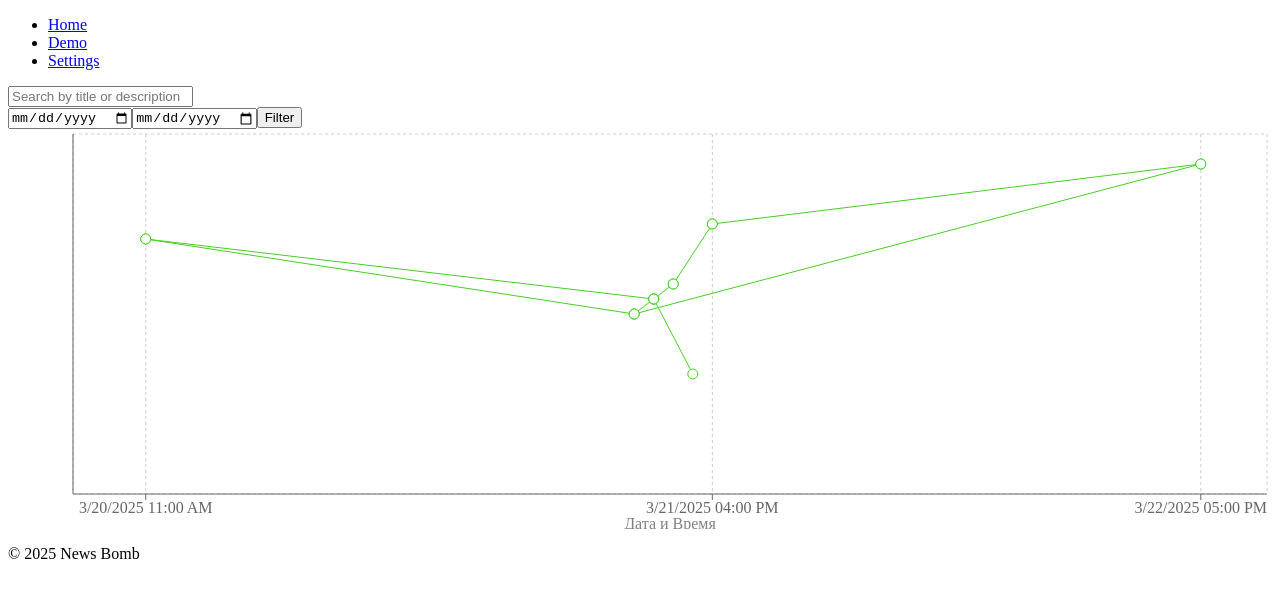
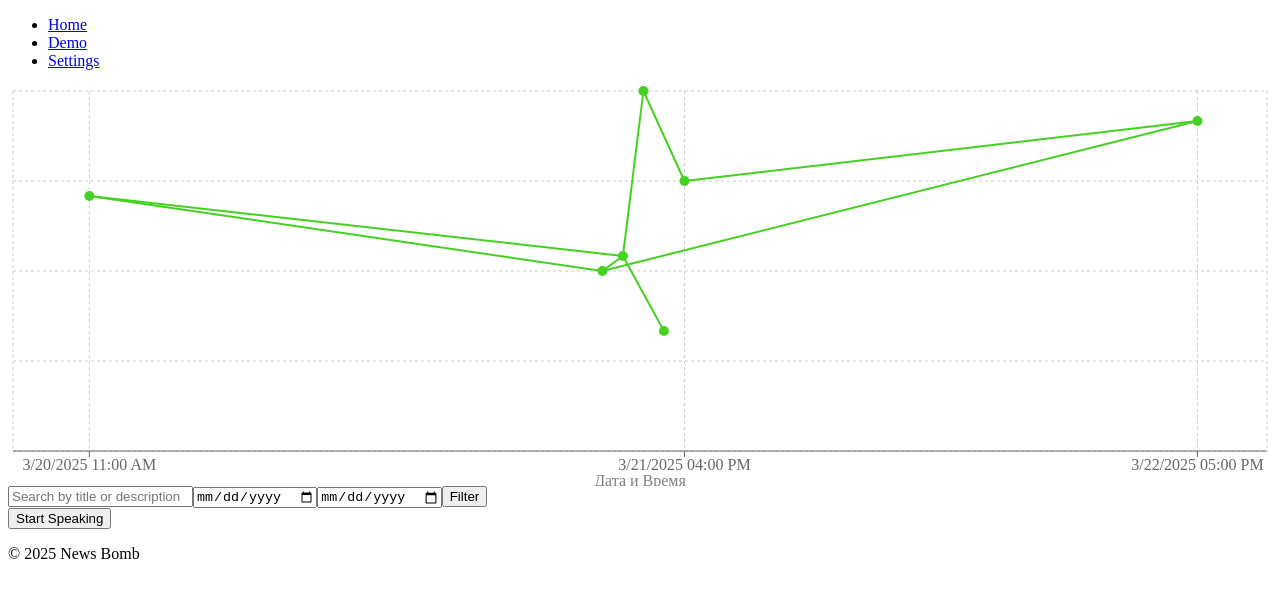
Before and after one commit to ifysglbiydgfifs/news-bomb, a React (Create React App) app: page / in a window 1280 px wide. Shown: the top 598 px of the page. Built offline with nearby package versions, Linux system fonts and the light colour scheme; data requests are answered from the project's data file.

Commit message:
BFS for voice acting added/filters removed to RouteMenu

```diff
--- a/db.json
+++ b/db.json
@@ -19,10 +19,10 @@
       "title": "News 13",
       "summary": "Brief summary of the news 13",
       "time": "2025-03-21T13:00:00Z",
-      "lineTo": "14,8"
+      "lineTo": "24,8"
     },
     {
-      "id": 14,
+      "id": 24,
       "title": "News 14",
       "summary": "Brief summary of the news 14",
       "time": "2025-03-21T14:00:00Z",
--- a/package.json
+++ b/package.json
@@ -19,7 +19,7 @@
   },
   "scripts": {
     "start": "react-scripts start",
-    "build": "react-scripts build",
+    "build": "react-scripts build --omit=dev",
     "test": "react-scripts test",
     "eject": "react-scripts eject"
   },
--- a/src/Chart.js
+++ b/src/Chart.js
@@ -1,32 +1,27 @@
 import React, { useMemo } from 'react';
 import { LineChart, Line, XAxis, YAxis, CartesianGrid, Tooltip, ResponsiveContainer } from 'recharts';
-import { CustomTooltip } from './CustomTooltip';
+import { CustomTooltip } from './utils/CustomTooltip';
 
-const Chart = ({ posts }) => {
+const Chart = ({ posts, spokenPosts, highlightedLines }) => {
     const postMap = posts.reduce((map, post) => {
         map[post.id] = post;
         return map;
     }, {});
 
-    const lines = [];
-
-    posts.forEach(post => {
-        if (post.lineTo.length > 0) {
+    const lines = posts.reduce((acc, post) => {
         post.lineTo.forEach(targetId => {
             const targetPost = postMap[targetId];
             if (targetPost) {
-                    lines.push({
-                        from: post,
-                        to: targetPost,
-                    });
+                acc.push({ from: post, to: targetPost });
             }
         });
-        }
-    });
+        return acc;
+    }, []);
 
     const lineColor = useMemo(() => `#${Math.floor(Math.random() * 0xFFFFFF).toString(16).padStart(6, '0')}`, []);
 
     return (
+        <div className="w-full">
             <ResponsiveContainer width="100%" height={400}>
                 <LineChart data={posts}>
                     <CartesianGrid strokeDasharray="3 3" />
@@ -40,31 +35,44 @@ const Chart = ({ posts }) => {
                         label={{ value: "Дата и Время", position: "insideBottom", offset: -5 }}
                         ticks={posts.map(post => post.time)}
                     />
-                <YAxis
-                    type="number"
-                    dataKey="id"
-                    tick={false}
-                    label={{ value: "", angle: -90, position: 'insideLeft' }}
-                />
-                <Tooltip content={<CustomTooltip />} />
+                    <YAxis hide={true} />
+                    {/* Убираем стандартный tooltip и используем только CustomTooltip */}
+                    <Tooltip content={<CustomTooltip />} cursor={false} />
 
-                {lines.map((line, index) => (
+                    {lines.map((line, index) => {
+                        const isHighlighted = highlightedLines.has(`${line.from.id}-${line.to.id}`);
+                        return (
                             <Line
                                 key={index}
                                 type="monotone"
                                 data={[
-                            { time: line.from.time, id: line.from.id, title: line.from.title, summary: line.from.summary, timeText: line.from.time },
-                            { time: line.to.time, id: line.to.id, title: line.to.title, summary: line.to.summary, timeText: line.to.time }
+                                    { time: line.from.time, id: line.from.id },
+                                    { time: line.to.time, id: line.to.id }
                                 ]}
                                 dataKey="id"
                                 stroke={lineColor}
-                        dot={{ r: 5 }}
-                        activeDot={{ r: 8 }}
+                                strokeWidth={isHighlighted ? 4 : 2}
+                                dot={false}
+                                activeDot={false}
                                 isAnimationActive={false}
+                            />
+                        );
+                    })}
+
+                    {posts.map((post) => (
+                        <Line
+                            key={post.id}
+                            type="monotone"
+                            data={[post]}
+                            dataKey="id"
+                            stroke="transparent"
+                            dot={{ r: spokenPosts.has(post.id) ? 10 : 5, fill: lineColor }}
+                            activeDot={{ r: spokenPosts.has(post.id) ? 10 : 5 }}
                         />
                     ))}
                 </LineChart>
             </ResponsiveContainer>
+        </div>
     );
 };
 
--- /dev/null
+++ b/src/components/RouteMenu.js
@@ -0,0 +1,58 @@
+import React from 'react';
+
+const RouteMenu = ({
+                       searchQuery,
+                       handleSearch,
+                       startDate,
+                       endDate,
+                       handleFilter,
+                       setStartDate,
+                       setEndDate,
+                       handleSpeakPosts,
+                       isSpeaking,
+                   }) => {
+    return (
+        <div className="fixed bottom-0 left-0 w-full bg-white p-4 border-t shadow-lg">
+            <div className="flex flex-col sm:flex-row sm:space-x-4 items-center justify-between">
+                <div className="flex flex-col sm:flex-row sm:space-x-4 items-center">
+                    <input
+                        type="text"
+                        value={searchQuery}
+                        onChange={handleSearch}
+                        placeholder="Search by title or description"
+                        className="p-2 border rounded mb-4 sm:mb-0 lg:w-96 w-full"
+                    />
+
+                    <input
+                        type="date"
+                        value={startDate}
+                        onChange={(e) => setStartDate(e.target.value)}
+                        className="p-2 border rounded mb-4 sm:mb-0 w-full sm:w-40"
+                    />
+                    <input
+                        type="date"
+                        value={endDate}
+                        onChange={(e) => setEndDate(e.target.value)}
+                        className="p-2 border rounded w-full sm:w-40"
+                    />
+                    <button
+                        onClick={handleFilter}
+                        className="p-2 bg-blue-500 text-white rounded w-full sm:w-auto"
+                    >
+                        Filter
+                    </button>
+                </div>
+
+                <button
+                    onClick={handleSpeakPosts}
+                    disabled={isSpeaking}
+                    className={`p-2 rounded w-full sm:w-auto ${isSpeaking ? 'bg-gray-400' : 'bg-blue-500 text-white'}`}
+                >
+                    {isSpeaking ? 'Speaking...' : 'Start Speaking'}
+                </button>
+            </div>
+        </div>
+    );
+};
+
+export default RouteMenu;
--- a/src/pages/Home.js
+++ b/src/pages/Home.js
@@ -1,8 +1,8 @@
 import React, { useState, useEffect } from 'react';
 import Chart from '../Chart';
-import Header from '../components/Header';
-import PostFilter from '../PostFilter';
-
+import RouteMenu from '../components/RouteMenu';
+import PostFilter from '../utils/PostFilter';
+import { speakPosts, highlightConnections } from '../utils/BFS';
 
 const Home = () => {
     const [posts, setPosts] = useState([]);
@@ -10,6 +10,9 @@ const Home = () => {
     const [searchQuery, setSearchQuery] = useState('');
     const [startDate, setStartDate] = useState('');
     const [endDate, setEndDate] = useState('');
+    const [isSpeaking, setIsSpeaking] = useState(false);
+    const [spokenPosts, setSpokenPosts] = useState(new Set());
+    const [highlightedLines, setHighlightedLines] = useState(new Set());
 
     useEffect(() => {
         fetch('http://localhost:3001/posts')
@@ -36,9 +39,26 @@ const Home = () => {
         setFilteredPosts(filtered);
     };
 
+    const handleSpeakPosts = () => {
+        if (!isSpeaking) {
+            setIsSpeaking(true);
+            speakPosts(filteredPosts, setSpokenPosts, setHighlightedLines);
+        }
+    };
+
+    useEffect(() => {
+        const highlighted = highlightConnections(filteredPosts, spokenPosts);
+        setHighlightedLines(highlighted);
+    }, [spokenPosts, filteredPosts]);
+
     return (
         <div className="min-h-screen bg-gray-100 flex flex-col justify-center items-center p-4">
-            <Header
+            <Chart
+                posts={filteredPosts}
+                spokenPosts={spokenPosts}
+                highlightedLines={highlightedLines}
+            />
+            <RouteMenu
                 searchQuery={searchQuery}
                 handleSearch={handleSearch}
                 startDate={startDate}
@@ -46,8 +66,9 @@ const Home = () => {
                 handleFilter={handleFilter}
                 setStartDate={setStartDate}
                 setEndDate={setEndDate}
+                handleSpeakPosts={handleSpeakPosts}
+                isSpeaking={isSpeaking}
             />
-            <Chart posts={filteredPosts} />
         </div>
     );
 };
--- /dev/null
+++ b/src/utils/BFS.js
@@ -0,0 +1,64 @@
+export const speakPosts = async (posts, setSpokenPosts, setHighlightedLines) => {
+    const postMap = posts.reduce((map, post) => {
+        map[post.id] = post;
+        return map;
+    }, {});
+
+    const visited = new Set();
+    const queue = [];
+
+    if (posts.length > 0) {
+        queue.push(posts[0]);
+    }
+
+    const speakPost = (post) => {
+        return new Promise((resolve) => {
+            const speech = new SpeechSynthesisUtterance(`${post.title}. ${post.summary}`);
+            speech.lang = 'en-US';
+
+            speech.onend = () => {
+                resolve(post);
+            };
+
+            window.speechSynthesis.speak(speech);
+        });
+    };
+
+    const processQueue = async () => {
+        while (queue.length > 0) {
+            const currentPost = queue.shift();
+
+            if (!visited.has(currentPost.id)) {
+                await speakPost(currentPost);
+                visited.add(currentPost.id);
+
+                setSpokenPosts(prev => new Set([...prev, currentPost.id]));
+
+                currentPost.lineTo.forEach((targetId) => {
+                    const targetPost = postMap[targetId];
+                    if (targetPost && !visited.has(targetPost.id)) {
+                        queue.push(targetPost);
+                    }
+                });
+            }
+        }
+
+        setHighlightedLines(new Set());
+    };
+
+    await processQueue();
+};
+
+export const highlightConnections = (posts, spokenPosts) => {
+    const highlightedLines = new Set();
+    posts.forEach((fromPost) => {
+        fromPost.lineTo.forEach((targetId) => {
+            const toPost = posts.find((post) => post.id === targetId);
+            if (spokenPosts.has(fromPost.id) && spokenPosts.has(toPost.id)) {
+                highlightedLines.add(`${fromPost.id}-${toPost.id}`);
+            }
+        });
+    });
+
+    return highlightedLines;
+};
--- a/src/CustomTooltip.js
+++ b/src/utils/CustomTooltip.js
@@ -9,7 +9,7 @@ export const CustomTooltip = ({ active, payload }) => {
                 <h4 className="text-lg font-bold text-gray-800">{post.title}</h4>
                 <p className="text-sm text-gray-600">{post.summary}</p>
                 <p className="text-xs text-gray-500">
-                    {new Date(post.timeText).toLocaleString()}
+                    {new Date(post.time).toLocaleString()}
                 </p>
             </div>
         );
```
Also changed, not shown: src/utils/PostFilter.js (renamed from src/PostFilter.js), 11 other files (tests, documents, lock files or other folders). Lines whose indentation alone changed are shown as unchanged.
